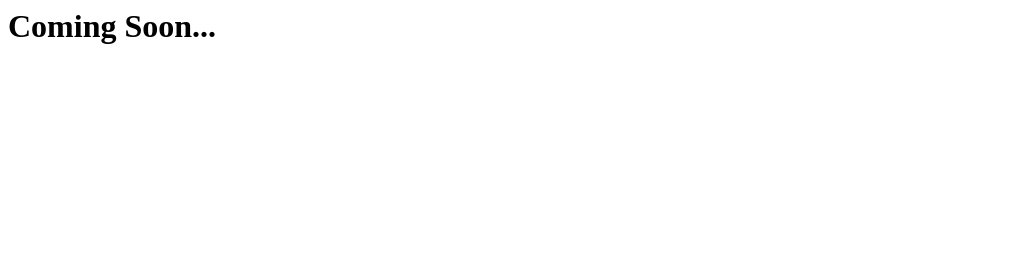
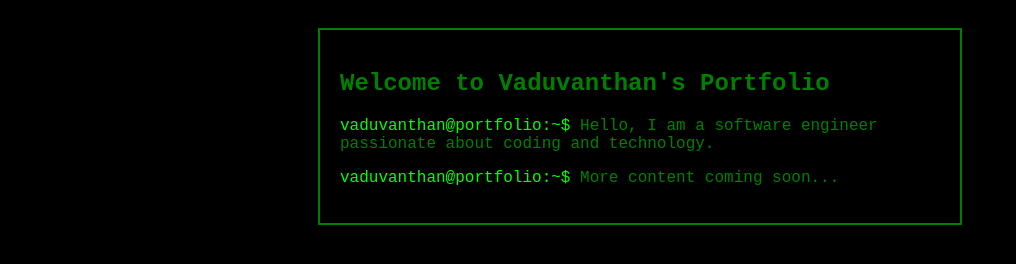
Before and after one commit to vaduvanathan/my-portfolio, a plain HTML site: page index.html in a window 1280 px wide. Shown: the whole page, without its empty margins (0-1016 px from the left). Drawn offline with Linux system fonts and the light colour scheme.

Commit message:
Update index.html

```diff
--- a/index.html
+++ b/index.html
@@ -1 +1,34 @@
-<h1>Coming Soon...</h1>
+<!DOCTYPE html>
+<html lang="en">
+<head>
+    <meta charset="UTF-8">
+    <meta name="viewport" content="width=device-width, initial-scale=1.0">
+    <title>Vaduvanthan's Portfolio</title>
+    <style>
+        body {
+            background-color: black;
+            color: green;
+            font-family: "Courier New", monospace;
+            padding: 20px;
+        }
+        .terminal {
+            border: 2px solid green;
+            padding: 20px;
+            width: 80%;
+            max-width: 600px;
+            margin: auto;
+        }
+        .prompt::before {
+            content: "vaduvanthan@portfolio:~$ ";
+            color: lime;
+        }
+    </style>
+</head>
+<body>
+    <div class="terminal">
+        <h2>Welcome to Vaduvanthan's Portfolio</h2>
+        <p class="prompt">Hello, I am a software engineer passionate about coding and technology.</p>
+        <p class="prompt">More content coming soon...</p>
+    </div>
+</body>
+</html>
```
